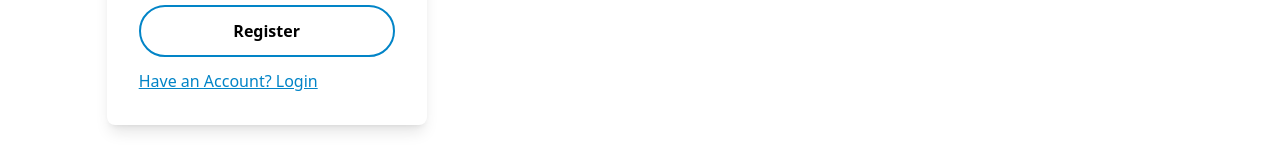
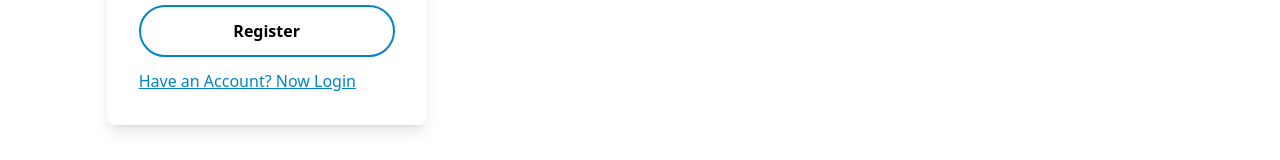
Before and after one commit to masum2000/recipe-routes-client, a React (Vite) app: page /register in a window 1280 px wide. Shown: the part 583-743 px from the top of the page. Built offline with nearby package versions, Linux system fonts and the light colour scheme; no server answers.

Commit message:
final push all checked

```diff
--- a/src/pages/Login/Register/Register.jsx
+++ b/src/pages/Login/Register/Register.jsx
@@ -96,7 +96,7 @@ const Register = () => {
                         <input type="url" name='photo' placeholder="Type here" className="input input-bordered  w-full max-w-xs" />
                     </div>
                     <button className="border-2 border-sky-600 text-black p-3 mb-3 rounded-full w-full bg-none font-bold   hover:bg-sky-600 duration-300 ">Register</button>
-                    <Link to='/login' className="link text-sky-600  text-center ">Have an Account? Login</Link>
+                    <Link to='/login' className="link text-sky-600  text-center ">Have an Account? Now Login</Link>
                 </form>
                 <div>
                     <img src="https://i.ibb.co/LhFF0xG/20824341-6368592.jpg" />
```
